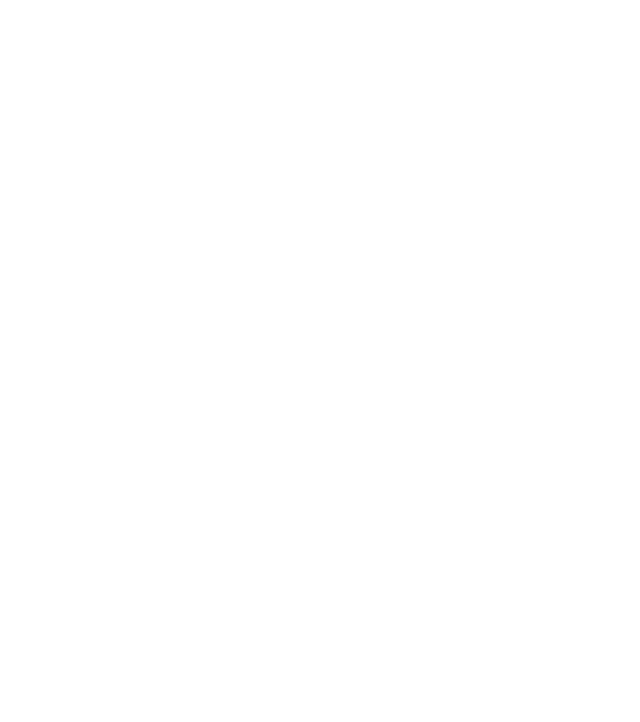
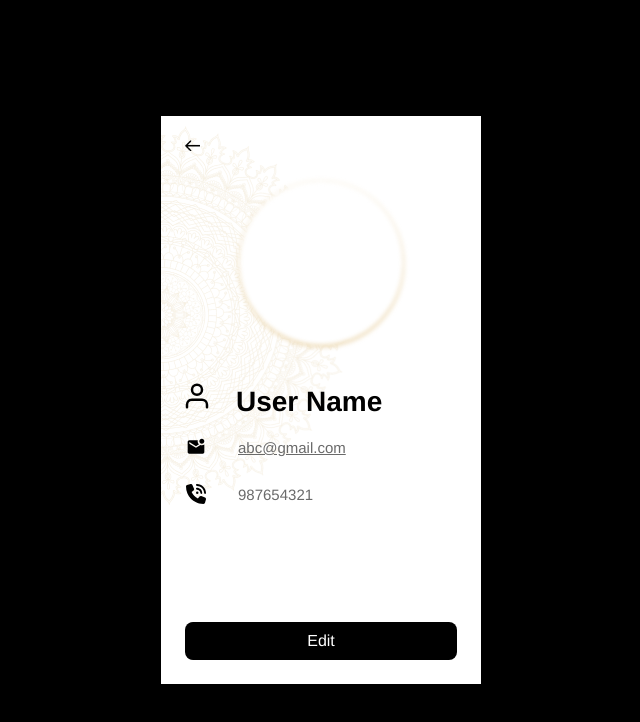
Before and after one commit to muneeb3778/React-islamic-bank, a React (Vite) app: page /React-islamic-bank/Userprofile in a window 1280 px wide. Before the commit this address had no page. Shown: the top 722 px of the page, without its empty margins (319-959 px from the left). Built offline with nearby package versions, Linux system fonts and the light colour scheme.

Commit message:
added userprofile

```diff
--- a/src/App.jsx
+++ b/src/App.jsx
@@ -10,7 +10,7 @@
 import Facelogin2 from "./all component/Facelogin2"
 import Facelogin3 from "./all component/Facelogin3"
 import Pincode from "./all component/Pincode/Pincode"
-
+import Userprofile from "./all component/Userprofile"
 
 function App() {
 
@@ -29,6 +29,7 @@
     <Route path="/facelogin2/" element={<Facelogin2/>} />
     <Route path="/facelogin3/" element={<Facelogin3/>} />
     <Route path="/pincode" element={<Pincode/>}/>
+    <Route path="/Userprofile" element={<Userprofile/>}/>
 
     </Routes>
     </BrowserRouter>
--- /dev/null
+++ b/src/all component/Userprofile.jsx
@@ -0,0 +1,48 @@
+import React from 'react'
+import { Link } from "react-router-dom";
+import { FiUser } from "react-icons/fi";
+import { MdMarkEmailUnread } from "react-icons/md";
+import { FaPhoneVolume } from "react-icons/fa6";
+
+// Importing images
+import BackgroundGraphic from "../assets/Walletimages/BackgroungGraphic.png";
+import AeroLeft from "../assets/facelogin/aeroleft.png";
+import FingerprintImage from "../assets/Fingerprint/Group 125.png";
+import AeroRight from "../assets/facelogin/aeroright.png";
+
+const Userprofile = () => {
+  return (
+    <div className="bg-black h-[100vh] w-[100vw] flex justify-center items-center">
+      <div className="bg-white w-[320px] h-[568px] relative overflow-hidden">
+        <div className="absolute top-2 left-[-191px]">
+          <img src={BackgroundGraphic} alt="" />
+        </div>
+        <div className="w-[15px] h-[10px] absolute top-[23.93px] left-[24px]">
+          <img src={AeroLeft} alt="" />
+        </div>
+        <div className="w-[220px] h-[256px] absolute top-[65px] left-[50px] flex flex-col items-center justify-between">
+          <div className="w-[164px] h-[164px] rounded-[50%] bg-[#FFFFFF] blur-[2px] shadow shadow-[#D4A852]"></div>
+          <div className="w-[89px] h-[89px] text-[#CCCCCC] absolute top-[40px]">
+            <img className="z-10" src={""} alt="" />
+          </div>
+          <div className="flex flex-col gap-6 absolute top-[200px]">
+            <p className=" h-[32px] w-[248px] top-[306px] text-[28px] font-bold flex gap-6 mr-[30px]">
+              <FiUser className='h-[30px] w-[30px]'/>   User Name
+            </p>
+            <p className="text-[#6A6A6A] text-[15px] flex gap-6 ml-1">
+               <MdMarkEmailUnread className='h-[20px] w-[20px] text-black'/>    <span className='underline ml-2'>abc@gmail.com</span>
+            </p>
+            <p className="text-[#6A6A6A] text-[15px] flex gap-6 ml-1">
+               <FaPhoneVolume className='h-[20px] w-[20px] text-black'/>    <span className=' ml-2'>987654321</span>
+            </p>
+          </div>
+        </div>
+          <button className="w-[272px] h-[38px] absolute top-[506px] left-[24px] rounded-[8px] border-[#FFFFFF] bg-[#000000] text-white">
+            Edit
+          </button>
+      </div>
+    </div>
+  )
+}
+
+export default Userprofile
```
